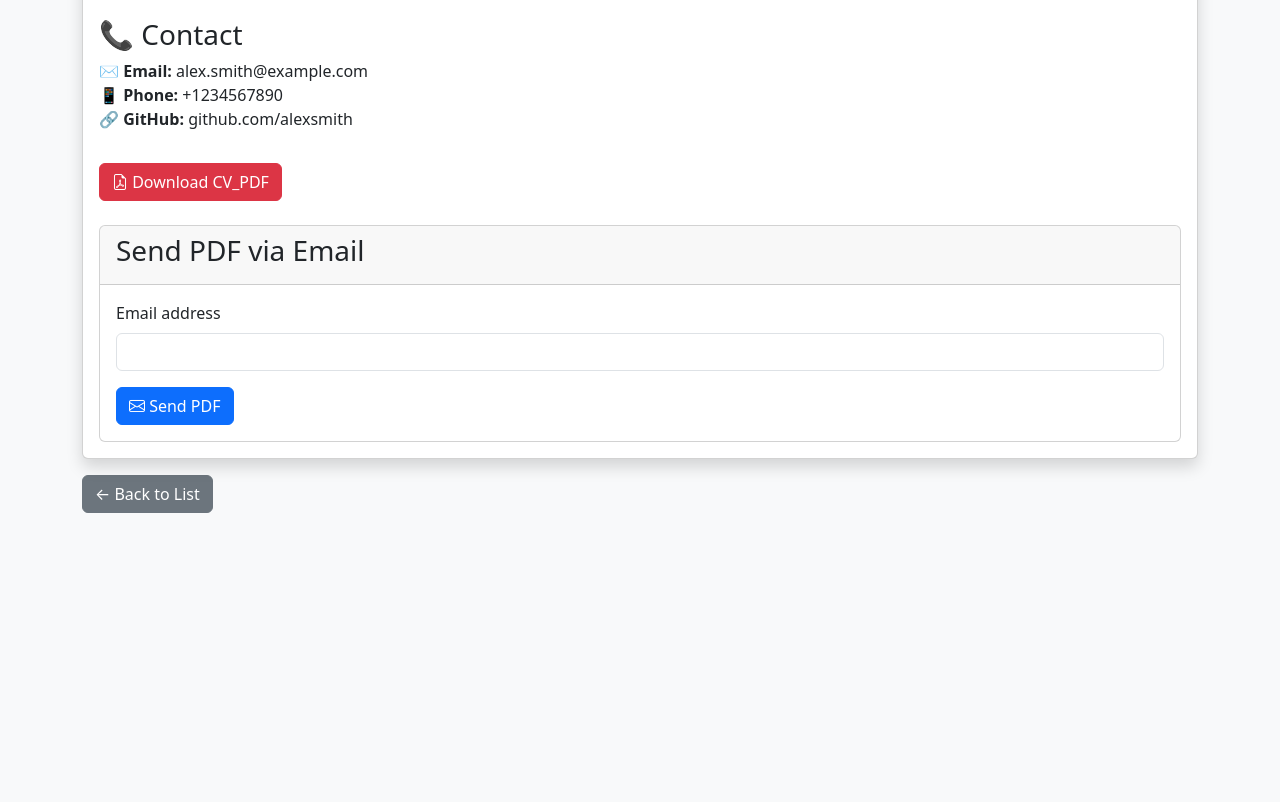
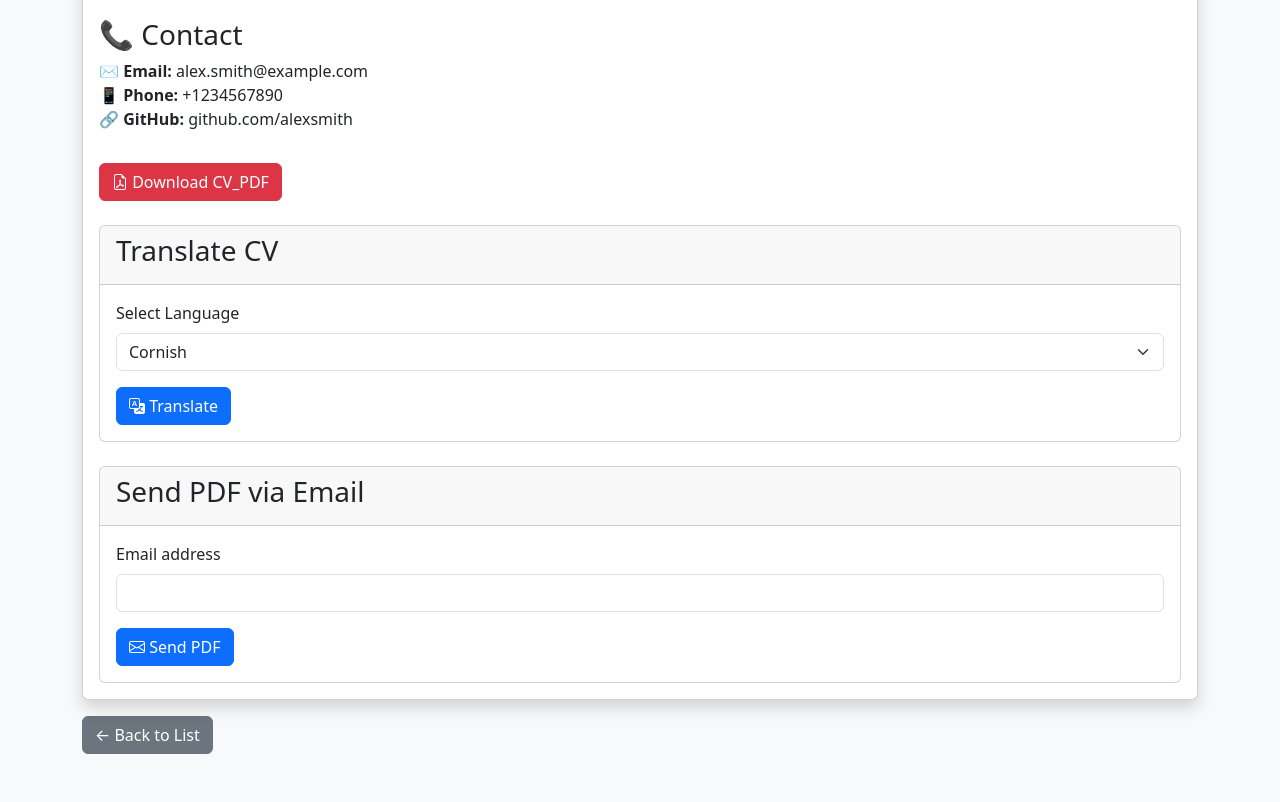
Before and after one commit to sergeyitaly/dteam-test, a Django app: page /1/ in a window 1280 px wide. Shown: the part 628-1430 px from the top of the page. Before the commit the page ends 1141 px from the top, so only its background shows below. Run offline with Django 4.2, Linux system fonts and the light colour scheme; data comes from the database, SQL or seed files in the repository; parts of the project's set-up code (start-up, migrations or seed data) failed here and were passed over.

Commit message:
Commit for the task8

```diff
--- a/CVProject/settings.py
+++ b/CVProject/settings.py
@@ -138,3 +138,5 @@ EMAIL_USE_TLS = os.getenv('EMAIL_USE_TLS', 'True') == 'True'
 EMAIL_HOST_USER = os.getenv('EMAIL_HOST_USER')
 EMAIL_HOST_PASSWORD = os.getenv('EMAIL_HOST_PASSWORD')
 DEFAULT_FROM_EMAIL = os.getenv('DEFAULT_FROM_EMAIL', 'noreply@cvproject.com')
+
+OPENAI_API_KEY = os.getenv('OPENAI_API_KEY')
--- a/main/templates/main/cv_detail.html
+++ b/main/templates/main/cv_detail.html
@@ -1,11 +1,11 @@
 <!DOCTYPE html>
 <html lang="en">
 <head>
-  <meta charset="UTF-8">
-  <meta name="viewport" content="width=device-width, initial-scale=1">
+  <meta charset="UTF-8" />
+  <meta name="viewport" content="width=device-width, initial-scale=1" />
   <title>{{ cv.first_name }} {{ cv.last_name }}</title>
-  <link href="https://cdn.jsdelivr.net/npm/bootstrap@5.3.0/dist/css/bootstrap.min.css" rel="stylesheet">
-  <link rel="stylesheet" href="https://cdn.jsdelivr.net/npm/bootstrap-icons@1.10.0/font/bootstrap-icons.css">
+  <link href="https://cdn.jsdelivr.net/npm/bootstrap@5.3.0/dist/css/bootstrap.min.css" rel="stylesheet" />
+  <link rel="stylesheet" href="https://cdn.jsdelivr.net/npm/bootstrap-icons@1.10.0/font/bootstrap-icons.css" />
 </head>
 <body class="bg-light">
   <div class="container py-5">
@@ -25,7 +25,6 @@
           <h3>📝 Bio</h3>
           <p class="lead">{{ cv.bio }}</p>
         </section>
-
 
         <section class="mb-4">
           <h3>🛠️ Skills</h3>
@@ -63,9 +62,54 @@
           <a href="{% url 'main:cv_pdf' cv.id %}" class="btn btn-danger mt-3">
             <i class="bi bi-file-earmark-pdf"></i> Download CV_PDF
           </a>
-
         </section>
 
+        <!-- Translate CV Section -->
+        <section>
+          <div class="card mt-4">
+            <div class="card-header">
+              <h3>Translate CV</h3>
+            </div>
+            <div class="card-body">
+              <form id="translateForm">
+                {% csrf_token %}
+                <div class="mb-3">
+                  <label for="language" class="form-label">Select Language</label>
+                  <select class="form-select" id="language" name="language">
+                    <option value="Cornish">Cornish</option>
+                    <option value="Manx">Manx</option>
+                    <option value="Breton">Breton</option>
+                    <option value="Inuktitut">Inuktitut</option>
+                    <option value="Kalaallisut">Kalaallisut</option>
+                    <option value="Romani">Romani</option>
+                    <option value="Occitan">Occitan</option>
+                    <option value="Ladino">Ladino</option>
+                    <option value="Northern Sami">Northern Sami</option>
+                    <option value="Upper Sorbian">Upper Sorbian</option>
+                    <option value="Kashubian">Kashubian</option>
+                    <option value="Zazaki">Zazaki</option>
+                    <option value="Chuvash">Chuvash</option>
+                    <option value="Livonian">Livonian</option>
+                    <option value="Tsakonian">Tsakonian</option>
+                    <option value="Saramaccan">Saramaccan</option>
+                    <option value="Bislama">Bislama</option>
+                  </select>
+                </div>
+                <button type="submit" class="btn btn-primary" id="translateBtn">
+                  <i class="bi bi-translate"></i> Translate
+                </button>
+              </form>
+              <div id="translationResult" class="mt-3" style="display:none;">
+                <h4>Translation:</h4>
+                <div class="card">
+                  <div class="card-body" id="translatedContent"></div>
+                </div>
+              </div>
+            </div>
+          </div>
+        </section>
+
+        <!-- Send PDF via Email Section -->
         <section>
           <div class="card mt-4">
             <div class="card-header">
@@ -76,7 +120,7 @@
                 {% csrf_token %}
                 <div class="mb-3">
                   <label for="email" class="form-label">Email address</label>
-                  <input type="email" class="form-control" id="email" name="email" required>
+                  <input type="email" class="form-control" id="email" name="email" required />
                 </div>
                 <button type="submit" class="btn btn-primary">
                   <i class="bi bi-envelope"></i> Send PDF
@@ -89,5 +133,37 @@
     </div>
     <a href="/" class="btn btn-secondary mt-3">← Back to List</a>
   </div>
+
+  <script>
+    document.getElementById('translateForm').addEventListener('submit', function (e) {
+      e.preventDefault();
+      const btn = document.getElementById('translateBtn');
+      btn.disabled = true;
+      btn.innerHTML = '<span class="spinner-border spinner-border-sm" role="status" aria-hidden="true"></span> Translating...';
+
+      fetch(`/cv/{{ cv.id }}/translate/`, {
+        method: 'POST',
+        headers: {
+          'X-CSRFToken': document.querySelector('[name=csrfmiddlewaretoken]').value,
+          'Content-Type': 'application/x-www-form-urlencoded',
+        },
+        body: new URLSearchParams({
+          language: document.getElementById('language').value,
+        }),
+      })
+        .then((response) => response.json())
+        .then((data) => {
+          document.getElementById('translatedContent').innerHTML = data.translation;
+          document.getElementById('translationResult').style.display = 'block';
+        })
+        .catch((error) => {
+          alert('Translation failed: ' + error);
+        })
+        .finally(() => {
+          btn.disabled = false;
+          btn.innerHTML = '<i class="bi bi-translate"></i> Translate';
+        });
+    });
+  </script>
 </body>
 </html>
--- a/main/urls.py
+++ b/main/urls.py
@@ -14,5 +14,6 @@ urlpatterns = [
     path('api/', include(router.urls)),
     path('settings/', views.SettingsView.as_view(), name='settings-view'),
     path('cv/<int:pk>/send-email/', views.send_cv_email, name='send_cv_email'),
+    path('cv/<int:pk>/translate/', views.translate_cv, name='translate_cv'),
 
 ]
--- a/main/views.py
+++ b/main/views.py
@@ -1,9 +1,8 @@
-from django.shortcuts import render, get_object_or_404
+from django.shortcuts import render, get_object_or_404, redirect
 from .models import CV
 from django.http import HttpResponse
 from django.template.loader import render_to_string
 from weasyprint import HTML
-import tempfile
 from rest_framework import viewsets
 from .serializers import CVSerializer
 from django.views.generic import TemplateView
@@ -12,7 +11,64 @@ from .decorators import staff_required
 from django.utils.decorators import method_decorator
 from .tasks import send_cv_pdf_email
 from django.contrib import messages
-from django.shortcuts import redirect, get_object_or_404
+import openai
+from django.http import JsonResponse
+import logging
+from django.views.decorators.csrf import csrf_exempt
+from django.http import JsonResponse
+import openai
+
+logger = logging.getLogger(__name__)
+
+@csrf_exempt
+def translate_cv(request, pk):
+    if request.method == 'POST':
+        try:
+            cv = CV.objects.get(pk=pk)
+            target_language = request.POST.get('language')
+
+            text_to_translate = f"""
+            CV of {cv.first_name} {cv.last_name}
+            Bio: {cv.bio}
+            Skills: {', '.join(skill.name for skill in cv.skills.all())}
+            Projects: {' | '.join(f"{p.title}: {p.description}" for p in cv.projects.all())}
+            """
+
+            openai.api_key = settings.OPENAI_API_KEY
+            response = openai.chat.completions.create(
+                model="gpt-3.5-turbo",
+                messages=[
+                    {"role": "system", "content": f"You are a professional translator. Translate the following CV content to {target_language}."},
+                    {"role": "user", "content": text_to_translate}
+                ],
+                temperature=0.3,
+            )
+
+            translated_text = response.choices[0].message.content
+            return JsonResponse({'translation': translated_text})
+
+        except openai.RateLimitError as e:
+            logger.error(f"OpenAI Rate Limit Error: {e}")
+            return JsonResponse({
+                'error': 'Translation service quota exceeded. Please try again later or contact support.',
+                'details': str(e)
+            }, status=429)
+
+        except openai.AuthenticationError as e:
+            logger.error(f"OpenAI Authentication Error: {e}")
+            return JsonResponse({
+                'error': 'Authentication failed with translation service.',
+                'details': str(e)
+            }, status=401)
+
+        except Exception as e:
+            logger.error(f"Translation error: {e}", exc_info=True)
+            return JsonResponse({
+                'error': 'An unexpected error occurred during translation.',
+                'details': str(e)
+            }, status=500)
+
+    return JsonResponse({'error': 'Invalid request method'}, status=400)
 
 def send_cv_email(request, pk):
     if request.method == 'POST':
```
